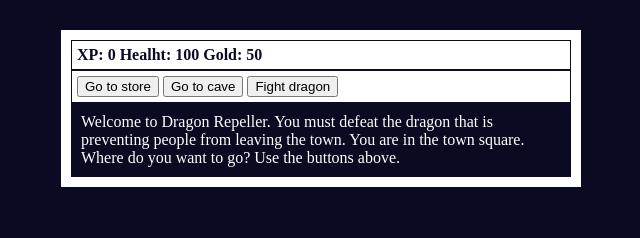
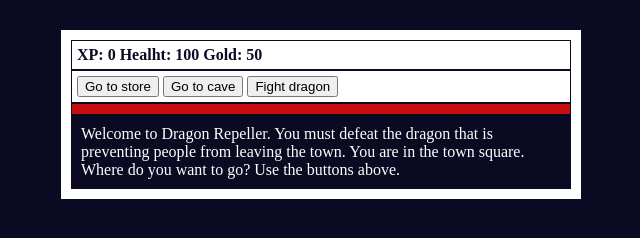
Before and after one commit to tanimaraeliassantos/dragon-game-app, a plain HTML site: page index.html in a window 1280 px wide. Shown: the whole page, without its empty margins (319-959 px from the left). Drawn offline with Linux system fonts and the light colour scheme.

Commit message:
Update styles.css
Styled elements for monster stats

```diff
--- a/styles.css
+++ b/styles.css
@@ -23,3 +23,10 @@ body {
 	color: #0a0a23;
 	padding: 5px;
 }
+
+#monsterStats {
+	border: 1px solid #0a0a23;
+	padding: 5px;
+	color: #ffffff;
+	background: #c70d0d;
+}
```
